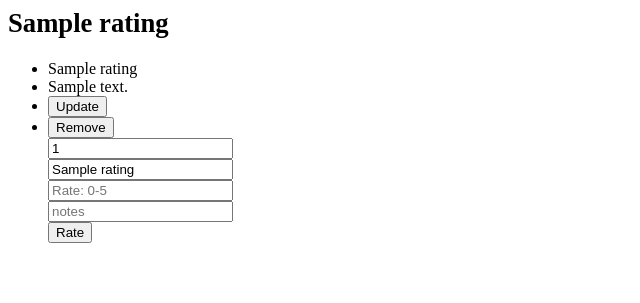
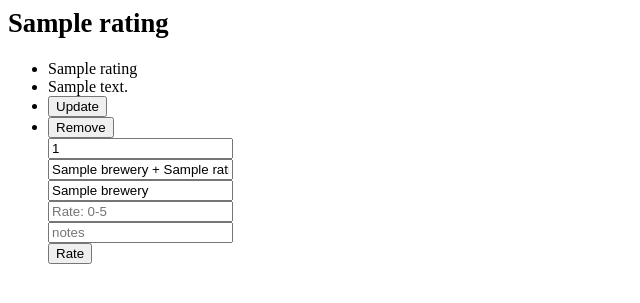
Before and after one commit to reganbp/ratr-client, a Node project: template assets/scripts/templates/ratings-list.handlebars in a window 1280 px wide. Shown: the top 303 px of the page, without its empty margins (0-640 px from the left). Run offline with Node 20 templates, Linux system fonts and the light colour scheme; the template is opened without the code that fills it: most values are stand-ins (such as "Sample title", 1, 10 or a date in 2020); some libraries are stand-ins or nearby versions.

Commit message:
Rating brews now adds brewery name in front of name
- each name will now have to be unique and they are checked so they
cannot be added to a list twice

```diff
--- a/assets/scripts/ratings/api.js
+++ b/assets/scripts/ratings/api.js
@@ -40,8 +40,8 @@ const signOut = function () {
 // ratings requests
 const createRating = function (data) {
   data.user_id = store.user.id
-  // console.log('the data is ', data)
-  // console.log('rating: data', {rating: data})
+  console.log('the data is ', data)
+  console.log('rating: data', {rating: data})
   return $.ajax({
     method: 'POST',
     url: config.apiUrl + '/ratings',
--- a/assets/scripts/templates/create-brew-response.handlebars
+++ b/assets/scripts/templates/create-brew-response.handlebars
@@ -13,7 +13,10 @@
 
   <form id="brew-form-{{brew.id}}" class="add-ratings-form">
     <div class="form-group">
-      <input class="form-control handlebars-form-hidden" name="name" type="text" value="{{brew.name}}">
+      <input class="form-control handlebars-form-hidden" name="name" type="text" value="{{brew.brewery}} {{brew.name}}">
+    </div>
+    <div class="form-group">
+      <input class="form-control " name="brewery" type="text" value="{{brew.brewery}}">
     </div>
     <div class="form-group">
       <input class="form-control" name="rating" type="text" placeholder="Rate: 0-5" required>
--- a/assets/scripts/templates/ratings-list.handlebars
+++ b/assets/scripts/templates/ratings-list.handlebars
@@ -25,7 +25,10 @@
         <input class="form-control handlebars-form-hidden" name="id" type="text" value="{{rating.id}}">
       </div>
       <div class="form-group">
-        <input class="form-control handlebars-form-hidden" name="name" type="text" value="{{rating.name}}">
+        <input class="form-control handlebars-form-hidden" name="name" type="text" value="{{rating.brewery}} + {{rating.name}}">
+      </div>
+      <div class="form-group">
+        <input class="form-control handlebars-form-hidden" name="brewery" type="text" value="{{rating.brewery}}">
       </div>
       <div class="form-group">
         <input class="form-control" name="rating" type="text" placeholder="Rate: 0-5">
--- a/index.html
+++ b/index.html
@@ -96,7 +96,7 @@
 
 
 
-<div class="container col-md-6 col-lg-6 col-sm-6">
+<div class="container col-md-12 col-lg-12 col-sm-12">
   <button class="btn btn-primary btn-block signed-in-view" id="rate-button">rate</button>
         <form id="create-brew-form">
           <div class="form-group">
```
